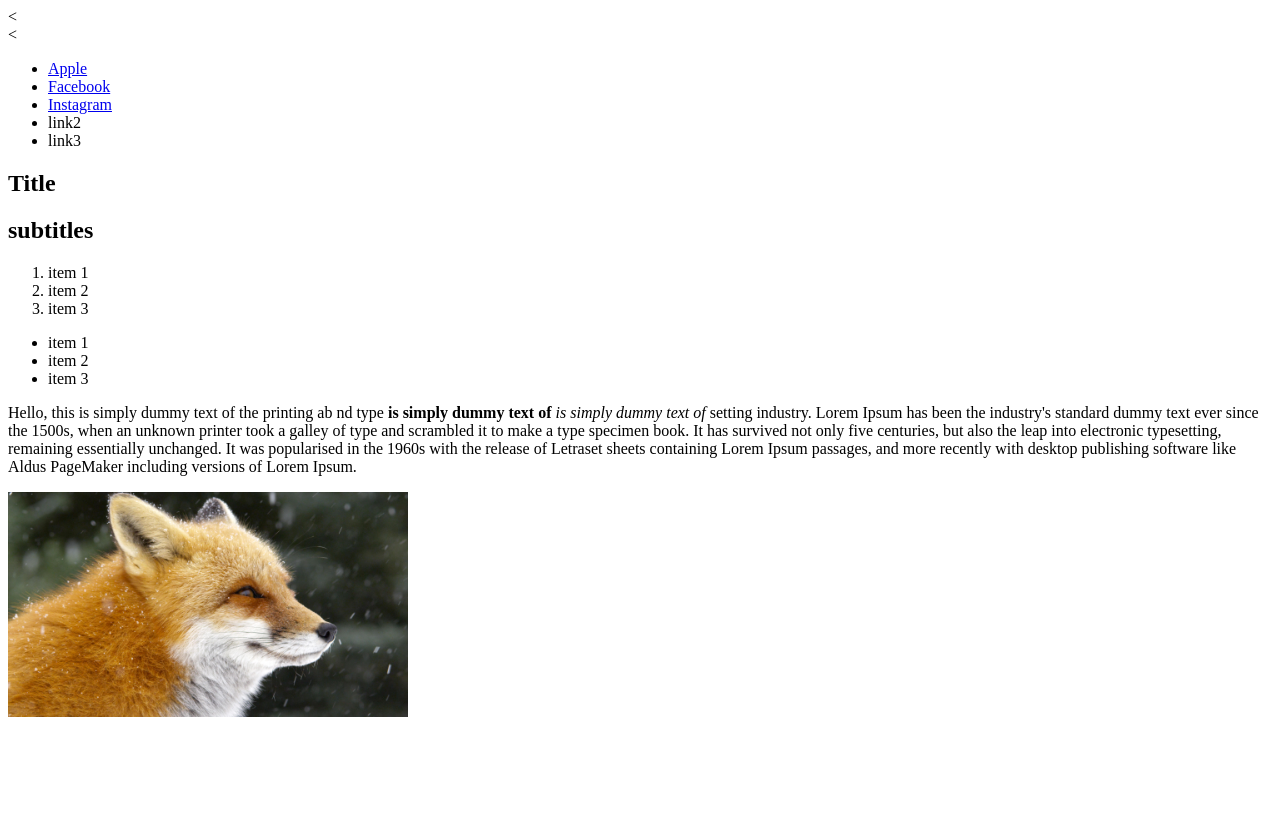
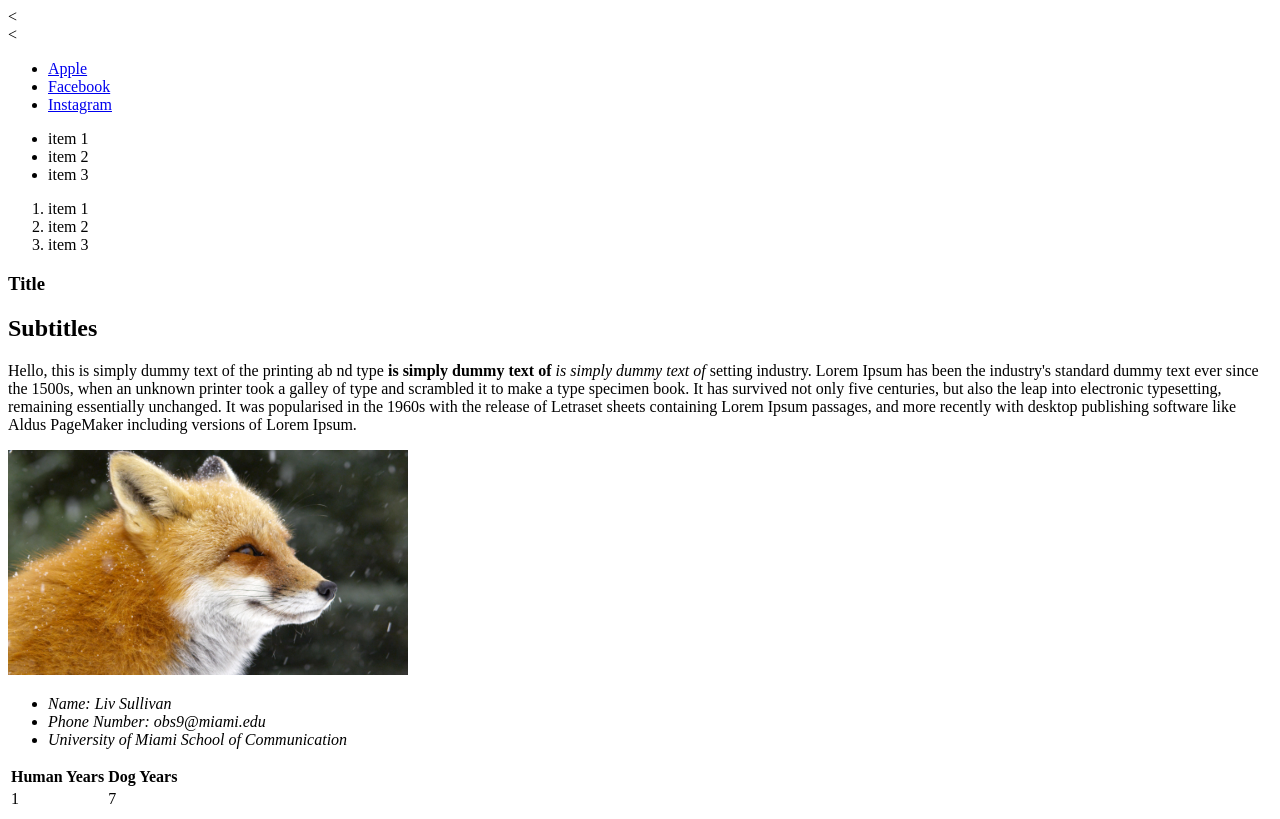
Before and after one commit to obs9/repository-1, a plain HTML site: page Class/index.html in a window 1280 px wide. Drawn offline with Linux system fonts and the light colour scheme.

Commit message:
Class commit

```diff
--- a/Class/index.html
+++ b/Class/index.html
@@ -14,40 +14,77 @@
           <li><a href="https://www.facebook.com">Facebook</a></li>
           <li><a href="https://www.instagram.com">Instagram</a></li>
 
-          <li>link2</li>
-          <li>link3</li>
-
         </ul>
       </nav>
 
 
     </header>
     <section>
-      <!-- This a comment so I dont get lost -->
-      <h1>Title</h1>
-      <h2>subtitles</h2>
+
+
+    <aside>
+    <ul>
+      <li>item 1</li>
+      <li>item 2</li>
+      <li>item 3</li>
+    </ul>
     <ol>
       <li>item 1</li>
       <li>item 2</li>
       <li>item 3</li>
     </ol>
-      <ul>
-        <li>item 1</li>
-        <li>item 2</li>
-        <li>item 3</li>
-      </ul>
+    </aside>
+
+
+      <article>
+        <h1>Title</h1>
+        <h2>Subtitles</h2>
+
+
         <p> Hello, this is simply dummy text of the printing ab  nd type
           <strong>is simply dummy text of</strong>
           <em>is simply dummy text of</em>
+          <b></b>
+          <i></i>
+
           setting industry. Lorem Ipsum has been the industry's
           standard dummy text ever since the 1500s, when an unknown
           printer took a galley of type and scrambled it to make a type specimen book. It has survived not only five centuries, but also the leap into electronic typesetting, remaining essentially unchanged. It was popularised in the 1960s with the release
           of Letraset sheets containing Lorem Ipsum passages, and more recently with desktop publishing software like Aldus PageMaker including versions
-         of Lorem Ipsum.</p>
+           of Lorem Ipsum.
+         </p>
 
            <img src="IMG/fox.jpg" alt="fox" width="400px">
 
+
+      </article>
+
+      <!-- This a comment so I dont get lost -->
+
     </section>
+
+    <section>
+      <address>
+        <ul>
+          <li>Name: Liv Sullivan</li>
+          <li>Phone Number: obs9@miami.edu</li>
+            <li>University of Miami School of Communication</li>
+        </ul>
+      </address>
+
+    </section>
+    <table>
+      <tr>
+        <th>Human Years</th>
+        <th>Dog Years</th>
+      </tr>
+      <tr>
+        <td>1</td>
+        <td>7</td>
+      </tr>
+    </table>
+
+
 
   </body>
 </html>
```
Lines whose indentation alone changed are shown as unchanged.
